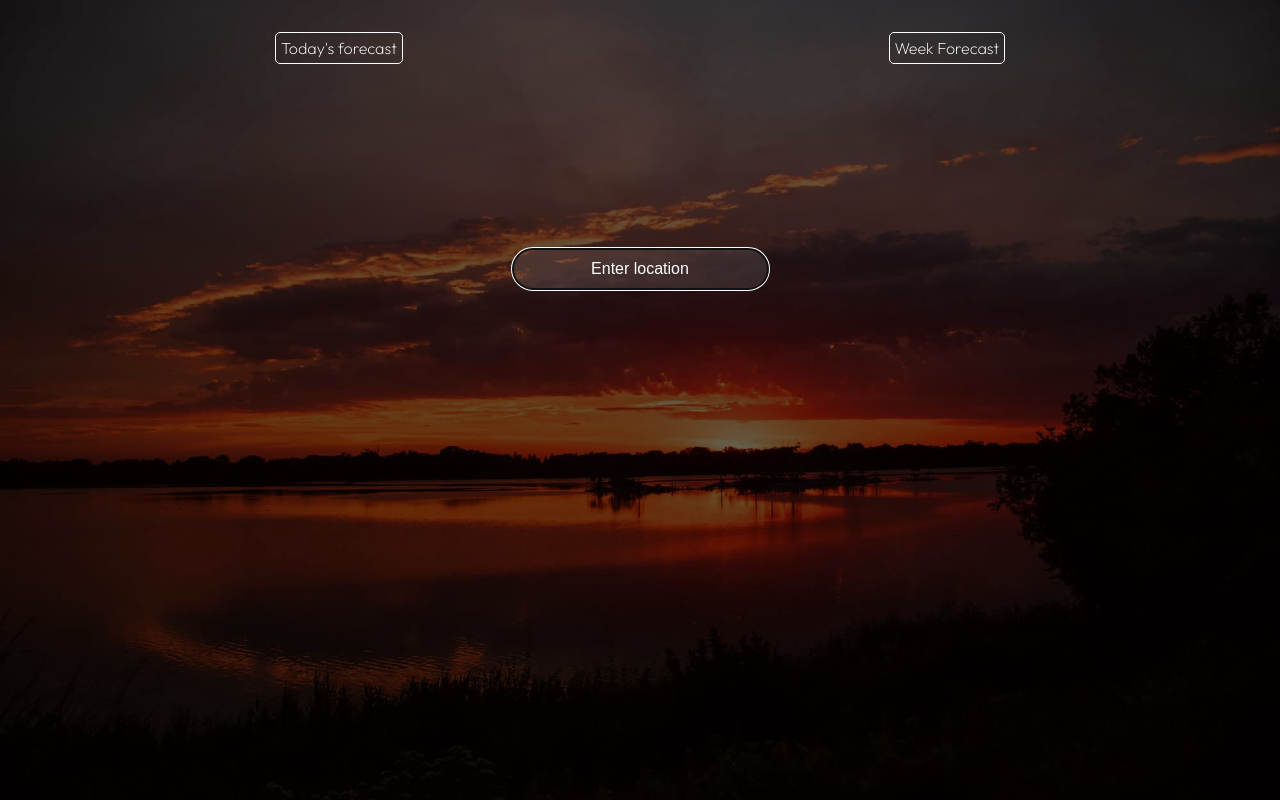
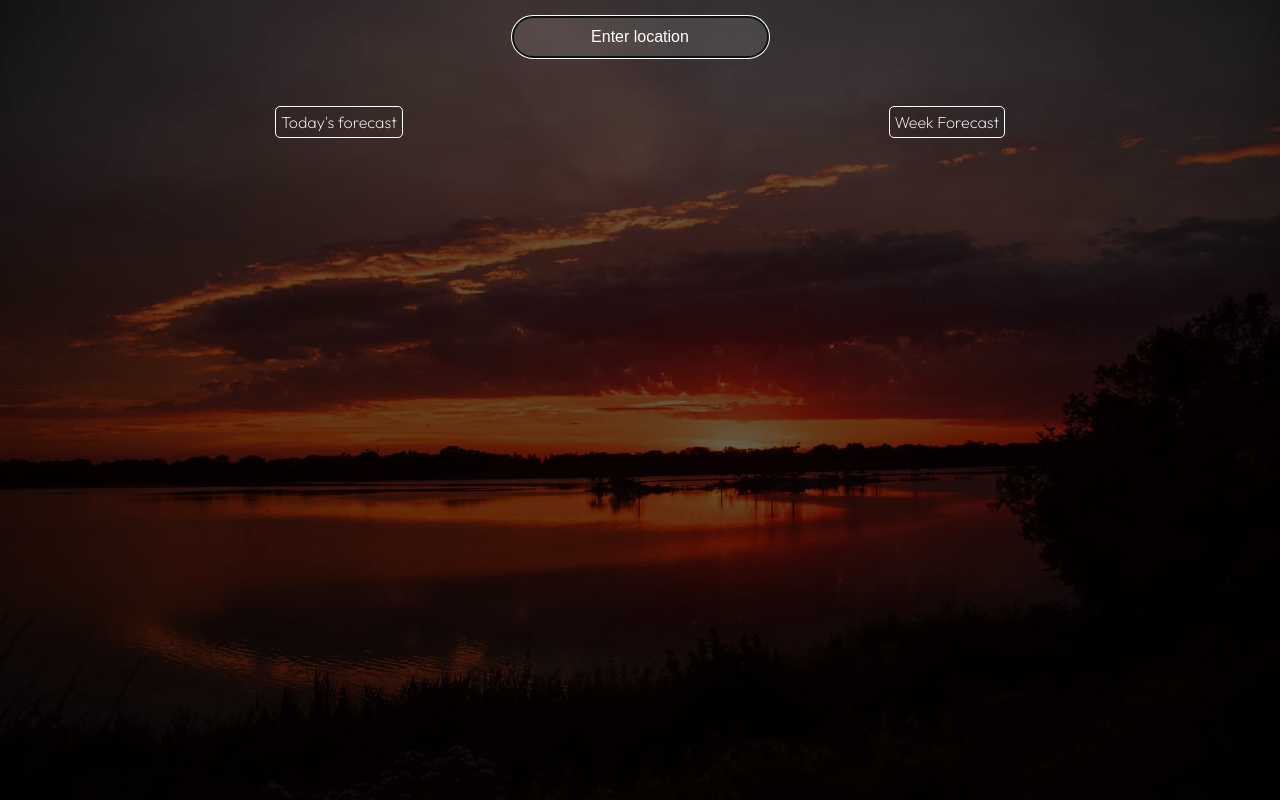
Before and after one commit to nemanjajovic/react-weather, a React (Create React App) app: page / in a window 1280 px wide. Built offline with nearby package versions, Linux system fonts and the light colour scheme.

Commit message:
Created Search component

```diff
--- a/src/App.js
+++ b/src/App.js
@@ -3,10 +3,12 @@ import { Routes, Route, Link } from "react-router-dom";
 
 import CurrentWeather from "./pages/CurrentWeather";
 import WeekForecast from "./pages/WeekForecast";
+import Search from "./components/Search";
 
 function App() {
   return (
     <div className="app">
+      <Search />
       <div className="links">
         <Link className="link-item" to={"/"}>
           Today's forecast
--- a/src/components/Header.js
+++ b/src/components/Header.js
@@ -3,20 +3,9 @@ import React from "react";
 import { useStateContext } from "../context/ContextProvider";
 
 const Header = () => {
-  const { data, searchLocation, location, setLocation, inputRef } =
-    useStateContext();
+  const { data } = useStateContext();
   return (
     <div>
-      <div className="search">
-        <input
-          type="text"
-          value={location}
-          onChange={(e) => setLocation(e.target.value)}
-          onKeyDown={searchLocation}
-          placeholder="Enter location"
-          ref={inputRef}
-        />
-      </div>
       <div className="top">
         <div className="location">{data.name ? <p>{data.name}</p> : null}</div>
         <div className="temp">
--- /dev/null
+++ b/src/components/Search.js
@@ -0,0 +1,24 @@
+import React from "react";
+
+import { useStateContext } from "../context/ContextProvider";
+
+const Search = () => {
+  const { location, searchLocation, setLocation, inputRef } = useStateContext();
+
+  return (
+    <div>
+      <div className="search">
+        <input
+          type="text"
+          value={location}
+          onChange={(e) => setLocation(e.target.value)}
+          onKeyDown={searchLocation}
+          placeholder="Enter location"
+          ref={inputRef}
+        />
+      </div>
+    </div>
+  );
+};
+
+export default Search;
```
